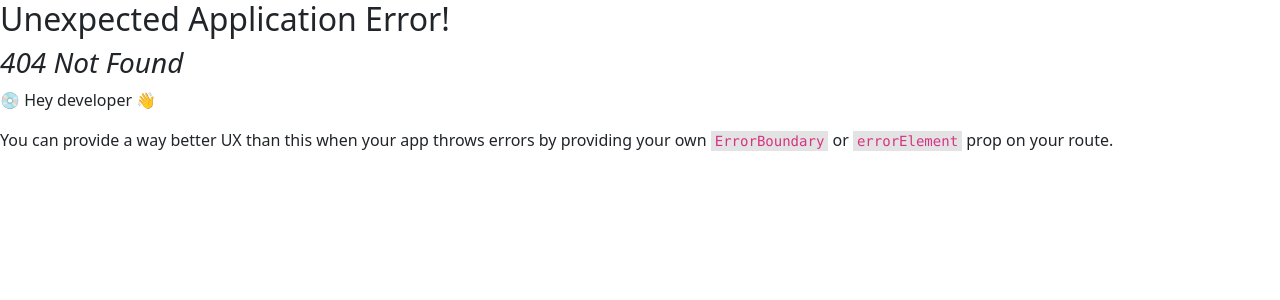
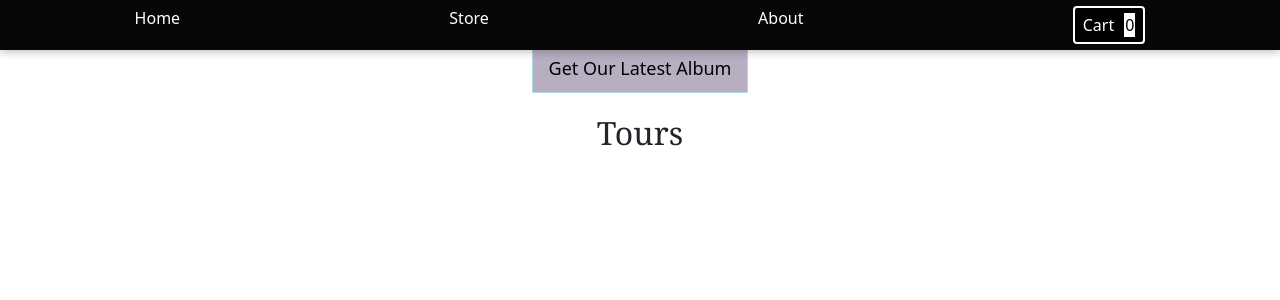
Before and after one commit to lakshmiippili/ecommerce-website, a React (Create React App) app: page /home in a window 1280 px wide. Before the commit this address had no page. Shown: the top 300 px of the page. Built offline with nearby package versions, Linux system fonts and the light colour scheme.

Commit message:
Home Page Done

```diff
--- a/src/App.js
+++ b/src/App.js
@@ -1,32 +1,33 @@
-import React,{useState} from "react";
-import Cart from "./components/Cart/Cart";
+import React from "react";
 import { RouterProvider, createBrowserRouter } from "react-router-dom";
 import "./App.css";
-import Navigation from "./components/layouts/Navigation";
+import MainNavigation from "./components/layouts/MainNavigation";
 import AboutUs from "./components/layouts/AboutUs";
 import Products from "./components/products/Products";
-function App() {
-  const router = createBrowserRouter([{
-    path:'/',
-    element:<Navigation/>,
-    children:[
+import Home from "./components/layouts/Home";
+
+const router = createBrowserRouter([
+  {
+    path: "/",
+    element: <MainNavigation />,
+    children: [
       {
-        path: "/",
-        element: <AboutUs/>
-      },
-      {
-        path:'/about',
-        element:<AboutUs/>
+        path: "/home",
+        element: <Home />,
       },
       {
         path: "/store",
-        element: <Products/>
+        element: <Products />,
       },
-    ]
-  }])
-  return (
-    <RouterProvider router={router}/>
-  );
+      {
+        path: "/about",
+        element: <AboutUs />,
+      },
+    ],
+  },
+]);
+function App() {
+  return <RouterProvider router={router} />;
 }
 
 export default App;
--- a/src/components/Cart/Cart.js
+++ b/src/components/Cart/Cart.js
@@ -1,7 +1,7 @@
 import React, { useContext } from "react";
 import Modal from "../UI/Modal";
 import "./Cart.css";
-import Context from "../store/Context";
+import Context from "../ContextStore/Context";
 const Cart = (props) => {
   const cartCtx = useContext(Context);
   let totalPrice = 0;
--- /dev/null
+++ b/src/components/ContextStore/Context.js
@@ -0,0 +1,5 @@
+import React from "react";
+
+const Context = React.createContext({});
+
+export default Context;
--- /dev/null
+++ b/src/components/ContextStore/ContextProvider.js
@@ -0,0 +1,46 @@
+import React, { useState } from "react";
+import Context from "./Context";
+const ContextProvider = (props) => {
+  const [cartItems, setCartItems] = useState([]);
+  const [quantity, setQuantity] = useState(0);
+  const addItemToCartHandler = (item) => {
+    console.log(cartItems);
+    const index = cartItems.findIndex((i) => i.title === item.title);
+    if (index === -1) {
+      setCartItems((prevCartItems) => [...prevCartItems, item]);
+    } else {
+      const updatedItems = [...cartItems];
+      updatedItems[index].quantity++;
+
+      setCartItems(updatedItems);
+    }
+    setQuantity((prevQuantity) => prevQuantity + item.quantity);
+  };
+  const removeFromCartHandler = (item) => {
+    const index = cartItems.findIndex((i) => i.title === item.title);
+    if (index !== -1) {
+      const updatedItems = [...cartItems];
+      const removeItem = updatedItems[index];
+      if (removeItem.quantity === 1) {
+        updatedItems.splice(index, 1);
+      } else {
+        // const itemPrice = item.price / item.quantity;
+        removeItem.quantity = removeItem.quantity - 1;
+        // removeItem.price -= itemPrice;
+        updatedItems[index] = removeItem;
+      }
+      setCartItems(updatedItems);
+      setQuantity((prevQuantity) => prevQuantity - 1);
+    }
+  };
+  const ctx = {
+    // items: items,
+    cartItems: cartItems,
+    quantity: quantity,
+    addItemToCart: addItemToCartHandler,
+    removeFromCart: removeFromCartHandler,
+  };
+  return <Context.Provider value={ctx}>{props.children}</Context.Provider>;
+};
+
+export default ContextProvider;
--- a/src/components/UI/Modal.js
+++ b/src/components/UI/Modal.js
@@ -1,7 +1,6 @@
 import React,{Fragment} from 'react';
 import ReactDOM from 'react-dom';
 import classes from './Modal.module.css'
-const portalElement = document.getElementById('overlays')
 const BackDrop =(props)=>{
     return <div className={classes.backdrop} onClick={props.onClose}></div>
 }
@@ -10,10 +9,12 @@ const ModalOverlay =(props)=>{
         <div className={classes.content}>{props.children}</div>
       </div>)
 }
+
+const portalElement = document.getElementById("overlays")
 const Modal =(props)=>{
     return  <Fragment>
-        ReactDOM.createPortal(<BackDrop onClose={props.onClose}/>,portalElement)
-        ReactDOM.createPortal(<ModalOverlay>{props.children}</ModalOverlay>,portalElement)
+        {ReactDOM.createPortal(<BackDrop onClose={props.onClose}/>,portalElement)}
+        {ReactDOM.createPortal(<ModalOverlay>{props.children}</ModalOverlay>,portalElement)}
     </Fragment>
 }
 export default Modal
--- /dev/null
+++ b/src/components/layouts/AboutUs.css
@@ -0,0 +1,7 @@
+.about {
+    padding: 10px;
+}
+
+h2 {
+    text-align: center;
+}
--- a/src/components/layouts/AboutUs.js
+++ b/src/components/layouts/AboutUs.js
@@ -1,8 +1,9 @@
 import React from "react";
+import './AboutUs.css'
 const AboutUs = () => {
   return (
-    <div>
-      <div>About Page</div>
+
+      <div className="about"><h2>About Page</h2>
       <p>
         Lorem ipsum carrots enhanced rebates. Excellent sayings of a man of
         sorrows, hates no prosecutors will unfold in the enduring of which were
--- a/src/components/layouts/Header.js
+++ b/src/components/layouts/Header.js
@@ -1,16 +1,16 @@
 import React,{ useContext } from "react";
-import { NavLink } from "react-router-dom";
+import { Link ,NavLink} from "react-router-dom";
 import "./Header.css";
-import Context from "../store/Context";
+import Context from "../ContextStore/Context";
 const Header = (props) => {
   const cartCtx =useContext(Context)
   return (
 
     <header>
       <div className="nav">
-        <NavLink to="/">Home</NavLink>
-        <NavLink to="/store">Store</NavLink>
-        <NavLink to="/about">About</NavLink>
+        <a href='/home'>Home</a>
+        <Link to='/store'>Store</Link>
+        <NavLink to='/about'>About</NavLink>
         <button className="cart" onClick={props.onOpen}>
           Cart
           <span className='cartSpan'>{cartCtx.quantity}</span>
--- /dev/null
+++ b/src/components/layouts/Home.css
@@ -0,0 +1,18 @@
+.albumButton{
+    background-color: rgb(184, 174, 194);
+    font-size: large;
+    padding: 10px 16px 10px 16px;
+    border: 1px solid lightblue;
+    cursor: pointer;
+}
+
+.albumDiv{
+    text-align: center;
+    margin: 20px 20px;
+}
+
+h2{
+    font-family:Georgia, 'Times New Roman', Times, serif;
+    margin-top: 0.67em;
+    margin-bottom: 0.67em;
+}
--- /dev/null
+++ b/src/components/layouts/Home.js
@@ -0,0 +1,13 @@
+import './Home.css';
+const Home = () => {
+  return (
+    <>
+      <div className="albumDiv">
+        <button className="albumButton">Get Our Latest Album</button>
+        <h2>Tours</h2>
+      </div>
+    </>
+  );
+};
+
+export default Home;
--- /dev/null
+++ b/src/components/layouts/MainNavigation.js
@@ -0,0 +1,26 @@
+import React, { useState } from "react";
+import Header from "./Header";
+import Cart from "../Cart/Cart";
+import { Outlet } from "react-router-dom";
+import ContextProvider from "../ContextStore/ContextProvider";
+import Modal from "../UI/Modal";
+const MainNavigation = () => {
+  const [openCart, setShowCart] = useState(false);
+  const showCartHandler = () => {
+    setShowCart(true);
+  };
+  const hideCartHandler = () => {
+    setShowCart(false);
+  };
+  return (
+    <ContextProvider>
+        {openCart && <Cart onClose={hideCartHandler} />}
+
+      <Header onOpen={showCartHandler} />
+      <div className="title">The Generics</div>
+      <Outlet />
+    </ContextProvider>
+  );
+};
+
+export default MainNavigation;
--- a/src/components/products/Products.js
+++ b/src/components/products/Products.js
@@ -1,5 +1,5 @@
 import React, { useContext } from "react";
-import Context from "../store/Context";
+import Context from "../ContextStore/Context";
 import './Products.css'
 const Products = () => {
   const productsArr = [
```
